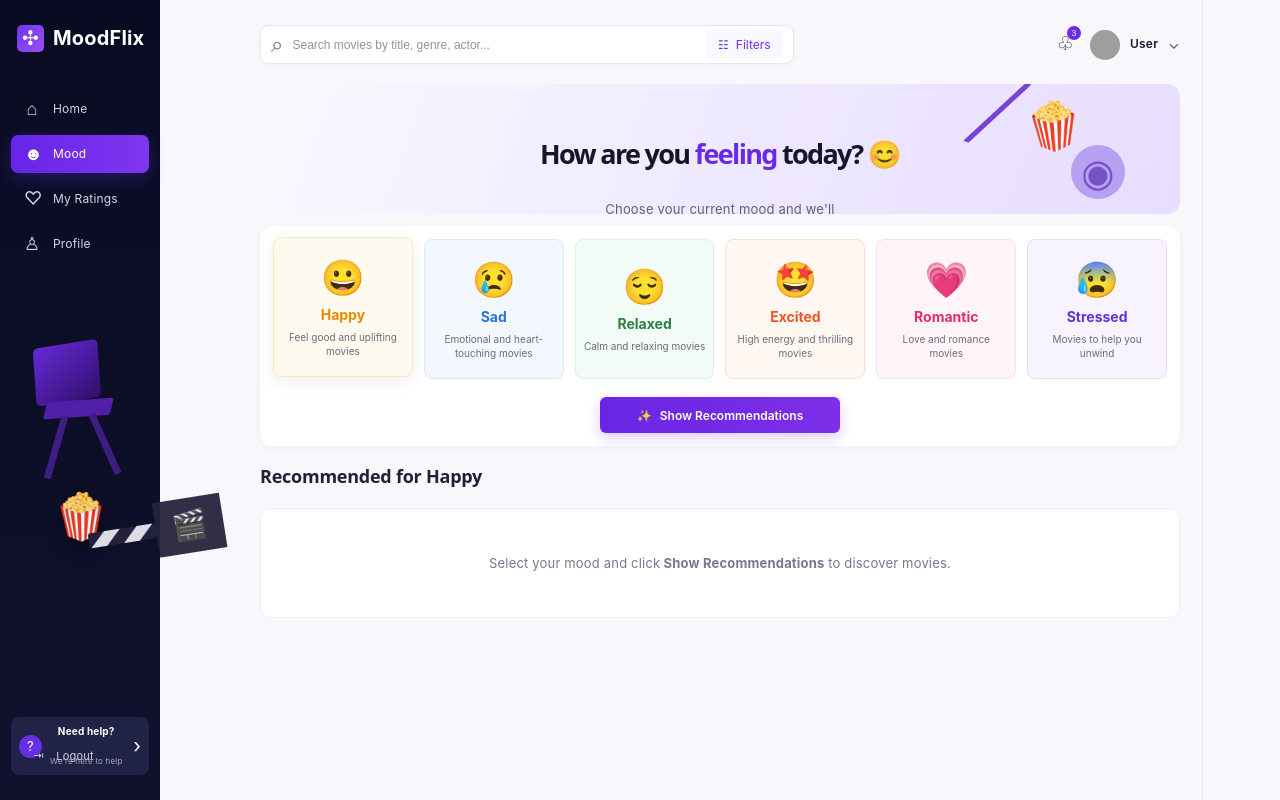
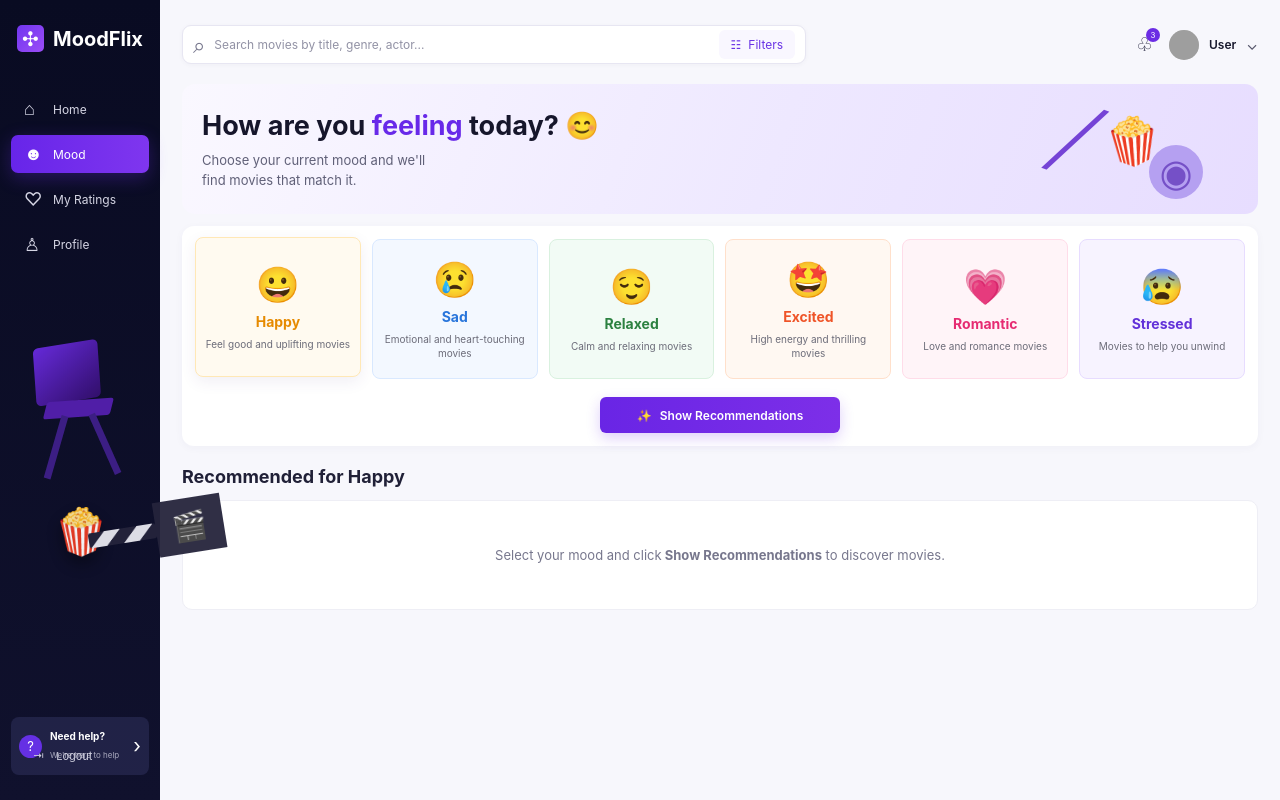
Before and after one commit to chiranji01/Cloud-Based-AI-Mood-Aware-Movie-Recommendation-System, a React app in the folder frontend/: page /mood in a window 1280 px wide. Built offline with nearby package versions, Linux system fonts and the light colour scheme; grey boxes are pictures that could not be loaded; the HTML template or start-up script is replaced by a standard one.

Commit message:
Update index.css

```diff
--- a/frontend/src/index.css
+++ b/frontend/src/index.css
@@ -1,111 +1,46 @@
 :root {
-  --text: #6b6375;
-  --text-h: #08060d;
-  --bg: #fff;
-  --border: #e5e4e7;
-  --code-bg: #f4f3ec;
-  --accent: #aa3bff;
-  --accent-bg: rgba(170, 59, 255, 0.1);
-  --accent-border: rgba(170, 59, 255, 0.5);
-  --social-bg: rgba(244, 243, 236, 0.5);
-  --shadow:
-    rgba(0, 0, 0, 0.1) 0 10px 15px -3px, rgba(0, 0, 0, 0.05) 0 4px 6px -2px;
-
-  --sans: system-ui, 'Segoe UI', Roboto, sans-serif;
-  --heading: system-ui, 'Segoe UI', Roboto, sans-serif;
-  --mono: ui-monospace, Consolas, monospace;
-
-  font: 18px/145% var(--sans);
-  letter-spacing: 0.18px;
-  color-scheme: light dark;
-  color: var(--text);
-  background: var(--bg);
+  font-family: system-ui, "Segoe UI", Roboto, Arial, sans-serif;
   font-synthesis: none;
   text-rendering: optimizeLegibility;
   -webkit-font-smoothing: antialiased;
   -moz-osx-font-smoothing: grayscale;
-
-  @media (max-width: 1024px) {
-    font-size: 16px;
-  }
 }
 
-@media (prefers-color-scheme: dark) {
-  :root {
-    --text: #9ca3af;
-    --text-h: #f3f4f6;
-    --bg: #16171d;
-    --border: #2e303a;
-    --code-bg: #1f2028;
-    --accent: #c084fc;
-    --accent-bg: rgba(192, 132, 252, 0.15);
-    --accent-border: rgba(192, 132, 252, 0.5);
-    --social-bg: rgba(47, 48, 58, 0.5);
-    --shadow:
-      rgba(0, 0, 0, 0.4) 0 10px 15px -3px, rgba(0, 0, 0, 0.25) 0 4px 6px -2px;
-  }
+* {
+  box-sizing: border-box;
+}
 
-  #social .button-icon {
-    filter: invert(1) brightness(2);
-  }
+html {
+  width: 100%;
+  min-height: 100%;
+  margin: 0;
+  padding: 0;
 }
 
 body {
+  width: 100%;
+  min-width: 320px;
+  min-height: 100vh;
   margin: 0;
+  padding: 0;
+  background: #f7f7fc;
 }
 
 #root {
-  width: 1126px;
-  max-width: 100%;
-  margin: 0 auto;
-  text-align: center;
-  border-inline: 1px solid var(--border);
-  min-height: 100svh;
-  display: flex;
-  flex-direction: column;
-  box-sizing: border-box;
+  width: 100%;
+  min-height: 100vh;
+  margin: 0;
+  padding: 0;
 }
 
-h1,
-h2 {
-  font-family: var(--heading);
-  font-weight: 500;
-  color: var(--text-h);
+button,
+input,
+textarea,
+select {
+  font: inherit;
 }
 
-h1 {
-  font-size: 56px;
-  letter-spacing: -1.68px;
-  margin: 32px 0;
-  @media (max-width: 1024px) {
-    font-size: 36px;
-    margin: 20px 0;
-  }
+a {
+  color: inherit;
+  text-decoration: none;
 }
-h2 {
-  font-size: 24px;
-  line-height: 118%;
-  letter-spacing: -0.24px;
-  margin: 0 0 8px;
-  @media (max-width: 1024px) {
-    font-size: 20px;
-  }
-}
-p {
-  margin: 0;
-}
-
-code,
-.counter {
-  font-family: var(--mono);
-  display: inline-flex;
-  border-radius: 4px;
-  color: var(--text-h);
-}
-
-code {
-  font-size: 15px;
-  line-height: 135%;
-  padding: 4px 8px;
-  background: var(--code-bg);
-}
```
